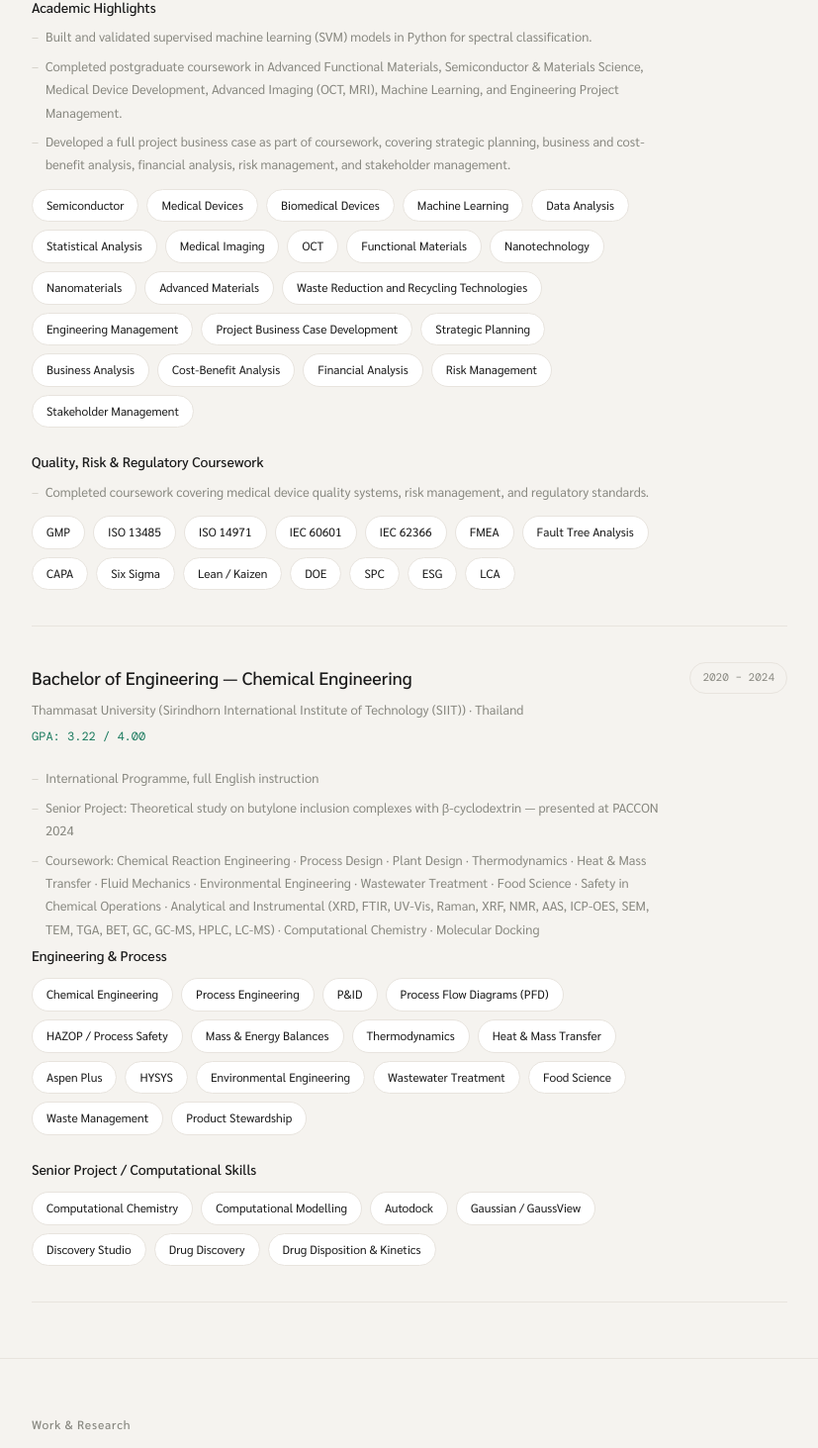
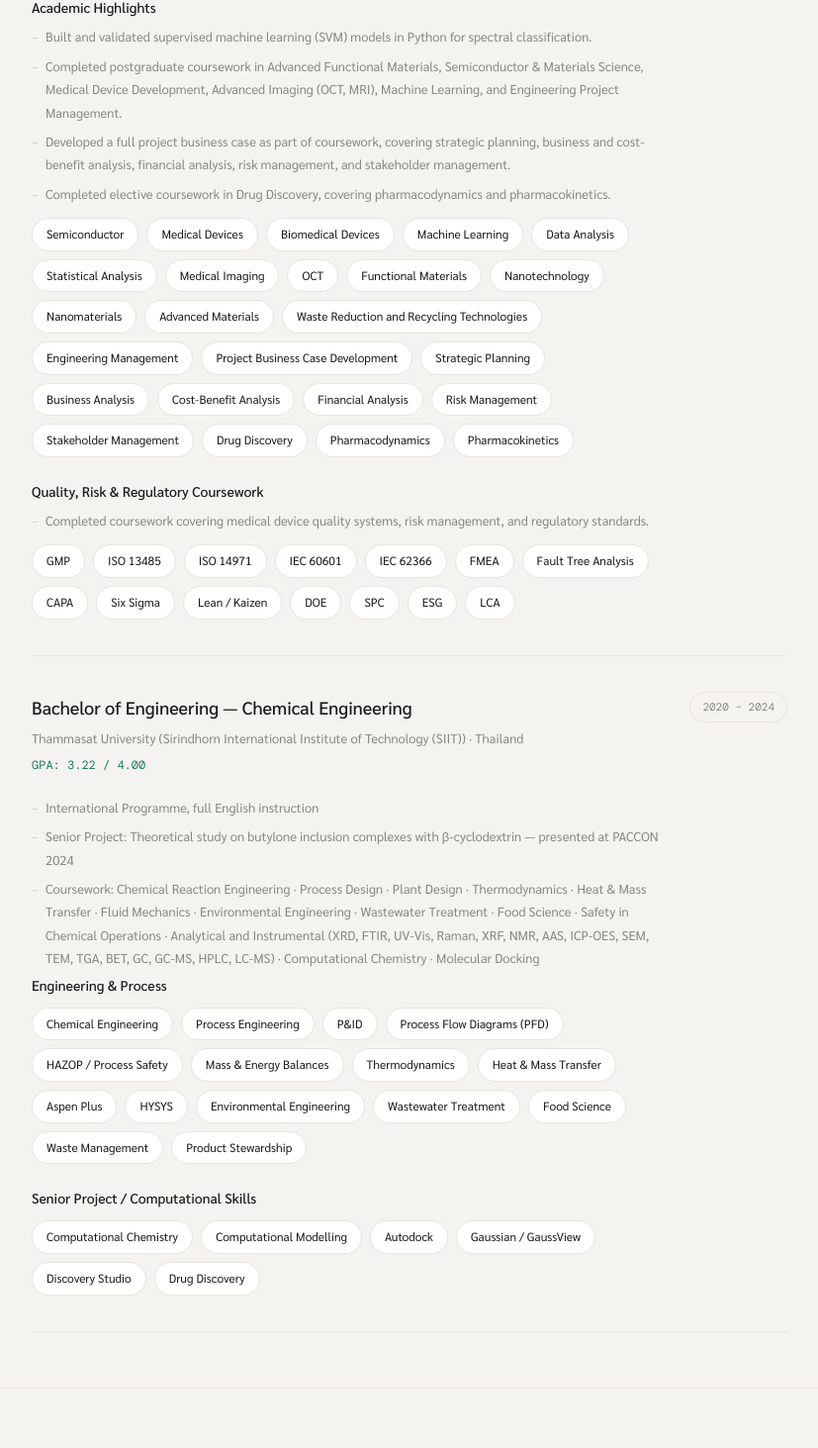
Before and after one commit to wlao034/portfolio, a Next.js app: page / in a window 1280 px wide. Shown: the part 1807-3270 px from the top of the page at 99% size, without its empty margins (226-1053 px from the left). Built offline with nearby package versions, Linux system fonts and the light colour scheme.

Commit message:
Update page.tsx

```diff
--- a/app/page.tsx
+++ b/app/page.tsx
@@ -474,8 +474,6 @@ const content = {
         school: 'University of Auckland · New Zealand',
         period: '2025 – 2026',
         gpa: '7.00 / 9.00',
-        thesis:
-          'Quantitative mechanical characterisation of neonatal growth plate tissue using nanoindentation and microindentation.',
         details: [
           {
             title: "Master's Thesis",
@@ -502,7 +500,8 @@ const content = {
             bullets: [
               'Built and validated supervised machine learning (SVM) models in Python for spectral classification.',
               'Completed postgraduate coursework in Advanced Functional Materials, Semiconductor & Materials Science, Medical Device Development, Advanced Imaging (OCT, MRI), Machine Learning, and Engineering Project Management.',
-              'Developed a full project business case as part of coursework, covering strategic planning, business and cost-benefit analysis, financial analysis, risk management, and stakeholder management.'
+              'Developed a full project business case as part of coursework, covering strategic planning, business and cost-benefit analysis, financial analysis, risk management, and stakeholder management.',
+              'Completed elective coursework in Drug Discovery, covering pharmacodynamics and pharmacokinetics.'
             ],
             expertise: [
               'Semiconductor',
@@ -525,7 +524,10 @@ const content = {
               'Cost-Benefit Analysis',
               'Financial Analysis',
               'Risk Management',
-              'Stakeholder Management'
+              'Stakeholder Management',
+              'Drug Discovery',
+              'Pharmacodynamics',
+              'Pharmacokinetics'
             ]
           },
           {
@@ -549,7 +551,7 @@ const content = {
         ],
         tagGroups: [
           { label: 'Engineering & Process', tags: ['Chemical Engineering', 'Process Engineering', 'P&ID', 'Process Flow Diagrams (PFD)', 'HAZOP / Process Safety', 'Mass & Energy Balances', 'Thermodynamics', 'Heat & Mass Transfer', 'Aspen Plus', 'HYSYS', 'Environmental Engineering', 'Wastewater Treatment', 'Food Science', 'Waste Management', 'Product Stewardship'] },
-          { label: 'Senior Project / Computational Skills', tags: ['Computational Chemistry', 'Computational Modelling', 'Autodock', 'Gaussian / GaussView', 'Discovery Studio', 'Drug Discovery', 'Drug Disposition & Kinetics'] },
+          { label: 'Senior Project / Computational Skills', tags: ['Computational Chemistry', 'Computational Modelling', 'Autodock', 'Gaussian / GaussView', 'Discovery Studio', 'Drug Discovery'] },
         ],
       },
     ],
@@ -644,12 +646,18 @@ const content = {
         gpa: '7.00 / 9.00',
         details: [
           'วิทยานิพนธ์: การศึกษาโครงสร้างระดับจุลภาค (Microstructural) และคุณสมบัติทางกล (Mechanical characterization) ของกระดูกอ่อน (cartilage) และแนวสร้างกระดูก (growth plate) ในลูกแกะแรกเกิด',
-          'วิชาเรียน: วัสดุฟังก์ชันขั้นสูง · วิทยาศาสตร์เซมิคอนดักเตอร์ · การพัฒนาอุปกรณ์การแพทย์ · การถ่ายภาพขั้นสูง (OCT, MRI, อัลตราซาวด์) · Machine Learning · การจัดการโครงการ · Drug Disposition & Kinetics · การจัดการของเสีย · Product Stewardship',
+          'ออกแบบและดำเนินการทดสอบ microindentation อย่างเป็นระบบ เพื่อวิเคราะห์คุณสมบัติเชิงปริมาณของเนื้อเยื่อแนวสร้างกระดูกในทารกแรกเกิด',
+          'วิเคราะห์ทางสถิติกับชุดข้อมูลที่มีความแปรปรวนสูง และเปรียบเทียบผลการทดลองกับวรรณกรรมที่ตีพิมพ์',
+          'บริหารจัดการกระบวนการทดลองทั้งหมด ตั้งแต่การเตรียมตัวอย่างแบบแช่แข็ง เครื่องมือวัดความละเอียดสูง การเก็บข้อมูล การตรวจสอบค่าผิดปกติ จนถึงการรายงานผลระดับตีพิมพ์',
+          'สร้างและตรวจสอบโมเดล machine learning แบบ supervised (SVM) ด้วย Python สำหรับการจำแนกข้อมูลสเปกตรัม',
+          'วิชาเรียน: วัสดุฟังก์ชันขั้นสูง · วิทยาศาสตร์เซมิคอนดักเตอร์ · การพัฒนาอุปกรณ์การแพทย์ · การถ่ายภาพขั้นสูง (OCT, MRI, อัลตราซาวด์) · Machine Learning สำหรับชีวการแพทย์ · การจัดการโครงการ · Drug Disposition & Kinetics · การจัดการของเสีย · Product Stewardship',
           'จัดทำ Business Case ฉบับเต็มเป็นงานในรายวิชา ครอบคลุมการวางแผนเชิงกลยุทธ์ การวิเคราะห์ธุรกิจและต้นทุน-ผลประโยชน์ การวิเคราะห์ทางการเงิน การบริหารความเสี่ยง และการบริหารผู้มีส่วนได้ส่วนเสีย',
+          'ผ่านรายวิชาที่ครอบคลุมระบบคุณภาพสำหรับอุปกรณ์การแพทย์ การบริหารความเสี่ยง และมาตรฐานกำกับดูแล',
+          'ผ่านรายวิชาเลือก Drug Discovery ครอบคลุมเภสัชพลศาสตร์และเภสัชจลนศาสตร์',
         ],
         tagGroups: [
           { label: 'ทักษะจากวิทยานิพนธ์ปริญญาโท', tags: ['การวิเคราะห์ลักษณะวัสดุ (Materials Characterisation)', 'Microindentation', 'การออกแบบการทดลอง', 'การวิเคราะห์ข้อมูลทางสถิติ', 'Python', 'งานวิจัย', 'ทักษะห้องปฏิบัติการ'] },
-          { label: 'ไฮไลท์ทางวิชาการ (Academic Highlights)', tags: ['สารกึ่งตัวนำ (Semiconductor)', 'อุปกรณ์ทางการแพทย์', 'อุปกรณ์ชีวการแพทย์', 'Machine Learning', 'การวิเคราะห์ข้อมูล', 'การวิเคราะห์ข้อมูลทางสถิติ', 'เทคโนโลยีการถ่ายภาพทางการแพทย์', 'OCT', 'วัสดุฟังก์ชัน', 'นาโนเทคโนโลยี', 'วัสดุนาโน', 'วัสดุขั้นสูง', 'เทคโนโลยีการลดของเสียและการรีไซเคิล', 'การบริหารจัดการงานวิศวกรรม', 'Project Business Case Development', 'การวางแผนเชิงกลยุทธ์', 'การวิเคราะห์ธุรกิจ', 'การวิเคราะห์ต้นทุนและผลประโยชน์', 'การวิเคราะห์ทางการเงิน', 'การบริหารจัดการความเสี่ยง', 'การบริหารจัดการผู้มีส่วนได้ส่วนเสีย'] },
+          { label: 'ไฮไลท์ทางวิชาการ (Academic Highlights)', tags: ['สารกึ่งตัวนำ (Semiconductor)', 'อุปกรณ์ทางการแพทย์', 'อุปกรณ์ชีวการแพทย์', 'Machine Learning', 'การวิเคราะห์ข้อมูล', 'การวิเคราะห์ข้อมูลทางสถิติ', 'เทคโนโลยีการถ่ายภาพทางการแพทย์', 'OCT', 'วัสดุฟังก์ชัน', 'นาโนเทคโนโลยี', 'วัสดุนาโน', 'วัสดุขั้นสูง', 'เทคโนโลยีการลดของเสียและการรีไซเคิล', 'การบริหารจัดการงานวิศวกรรม', 'Project Business Case Development', 'การวางแผนเชิงกลยุทธ์', 'การวิเคราะห์ธุรกิจ', 'การวิเคราะห์ต้นทุนและผลประโยชน์', 'การวิเคราะห์ทางการเงิน', 'การบริหารจัดการความเสี่ยง', 'การบริหารจัดการผู้มีส่วนได้ส่วนเสีย', 'การค้นคว้าและพัฒนายา (Drug Discovery)', 'เภสัชพลศาสตร์ (Pharmacodynamics)', 'เภสัชจลนศาสตร์ (Pharmacokinetics)'] },
           { label: 'ทักษะเพิ่มเติมจากปริญญาโท — คุณภาพและกฎระเบียบ', tags: ['GMP', 'ISO 13485', 'ISO 14971', 'IEC 60601', 'IEC 62366', 'FMEA', 'Fault Tree Analysis', 'CAPA', 'Six Sigma', 'Lean / Kaizen', 'DOE', 'SPC', 'ESG', 'LCA'] },
         ],
       },
@@ -665,7 +673,7 @@ const content = {
         ],
         tagGroups: [
           { label: 'วิศวกรรมและกระบวนการ', tags: ['วิศวกรรมเคมี', 'วิศวกรรมกระบวนการ', 'P&ID', 'PFD (แผนผังกระบวนการผลิต)', 'HAZOP (การวิเคราะห์ความปลอดภัยกระบวนการ)', 'สมดุลมวลและพลังงาน', 'อุณหพลศาสตร์', 'การถ่ายเทความร้อนและมวล', 'Aspen Plus', 'HYSYS', 'วิศวกรรมสิ่งแวดล้อม', 'การบำบัดน้ำเสีย', 'วิทยาศาสตร์การอาหาร', 'การจัดการของเสีย', 'Product Stewardship'] },
-          { label: 'ทักษะจากวิทยานิพนธ์ปริญญาตรี', tags: ['เคมีเชิงคำนวณ', 'การสร้างแบบจำลองเชิงคำนวณ', 'Autodock (Molecular Docking)', 'Gaussian / GaussView', 'Discovery Studio', 'การค้นคว้าและพัฒนายา (Drug Discovery)', 'เภสัชจลนศาสตร์ (Pharmacokinetics)'] },
+          { label: 'ทักษะจากวิทยานิพนธ์ปริญญาตรี', tags: ['เคมีเชิงคำนวณ', 'การสร้างแบบจำลองเชิงคำนวณ', 'Autodock (Molecular Docking)', 'Gaussian / GaussView', 'Discovery Studio', 'การค้นคว้าและพัฒนายา (Drug Discovery)'] },
         ],
       },
     ],
```
